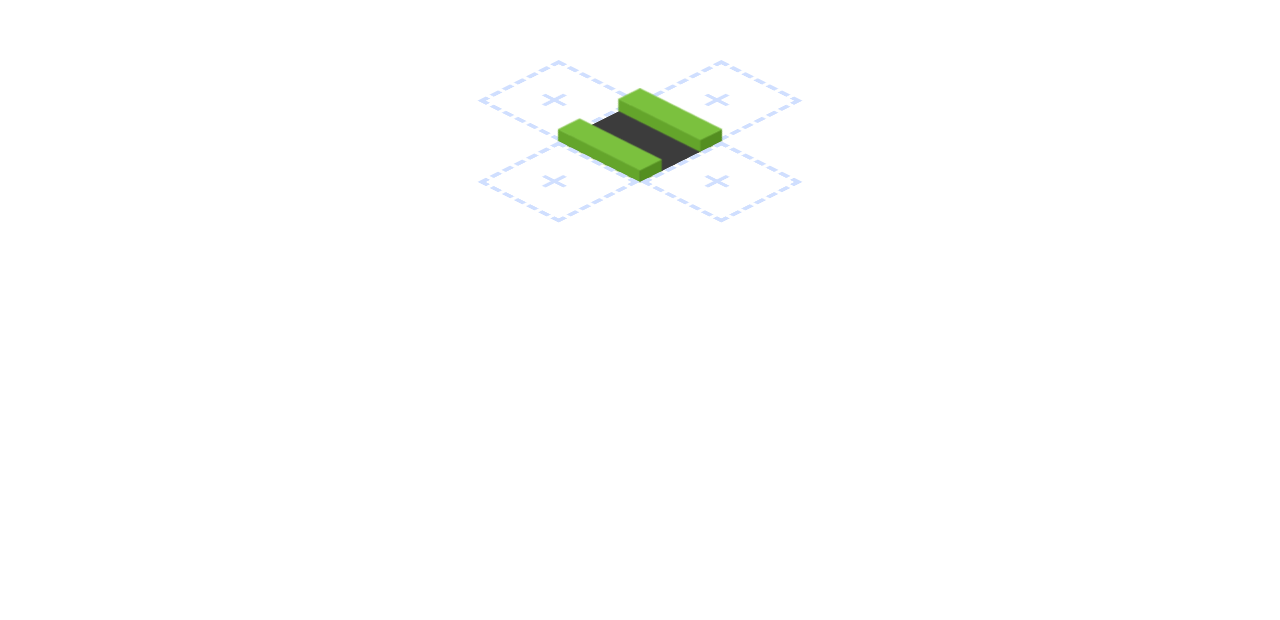
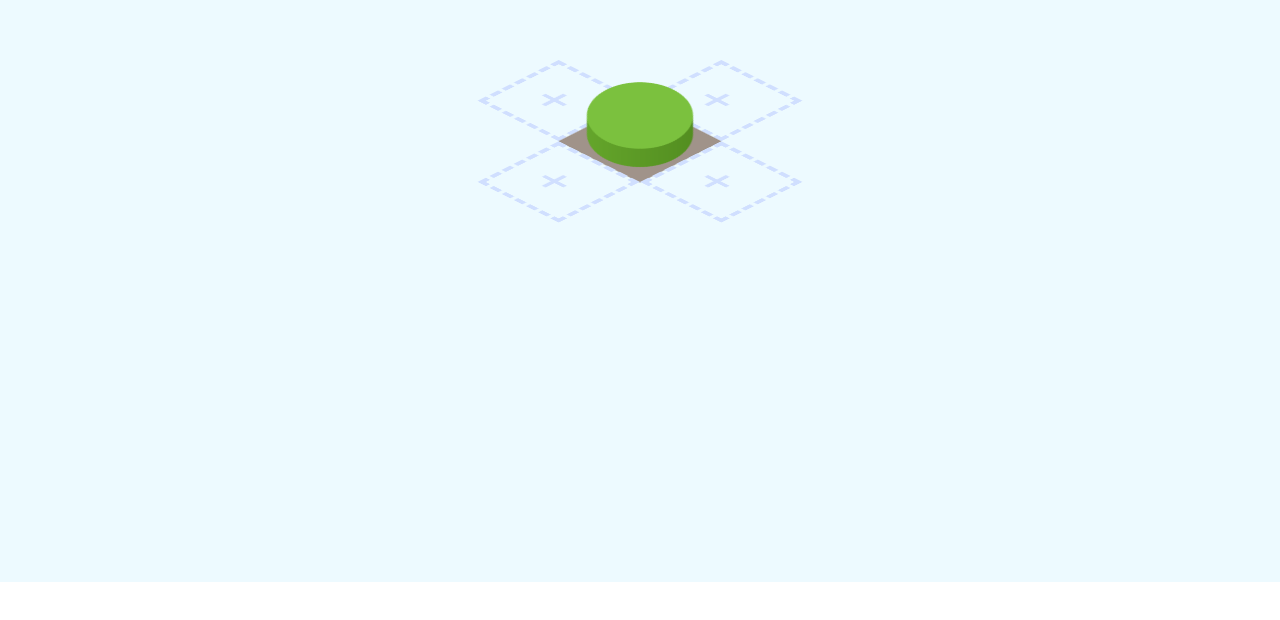
Before and after one commit to MelvinIdema/soundof, a React (Create React App) app: page / in a window 1280 px wide. Shown: the part 218-838 px from the top of the page. Built offline with nearby package versions, Linux system fonts and the light colour scheme.

Commit message:
Tile to ENUM

```diff
--- a/src/App.css
+++ b/src/App.css
@@ -18,12 +18,3 @@
     background: #538E20;
     transform: skewY(45deg) translateY(calc(15px / 2));
 } */
-
-.object {
-    position: absolute;
-    z-index: 3;
-}
-.screenshot {
-    position: absolute;
-    z-index: 0;
-}
--- a/src/App.js
+++ b/src/App.js
@@ -1,38 +1,22 @@
 import { useState, useEffect } from "react";
-import Tile from "./components/Tile";
-import Grid from "./components/Grid";
+// Components
+import TileMap from "./components/TileMap";
+// Helpers
+import generateId from "./helpers/generateId";
+// CSS
 import "./App.css";
 
 function App() {
-  /**
-   * Generates a UUID to prevent same key error
-   * @returns {string}
-   */
-  function uuidv4() {
-    return "xxxxxxxx-xxxx-4xxx-yxxx-xxxxxxxxxxxx".replace(
-      /[xy]/g,
-      function (c) {
-        const r = (Math.random() * 16) | 0,
-          v = c === "x" ? r : (r & 0x3) | 0x8;
-        return v.toString(16);
-      }
-    );
-  }
-
   /**
    * Initializes a 2D array and fills it with 0s.
    * For demo Purposes the initial tile is added. In the future we probably want
    * to take tile data from an external API and populate the 2D array accordingly.
    * This means that the starting tile will be generated on the server side.
    */
-  const [tiles, setTiles] = useState(
-    new Array(32).fill([]).map(() => new Array(32).fill(0))
-  );
+  const [tiles, setTiles] = useState(new Array(32).fill([]).map(() => new Array(32).fill(0)));
   useEffect(() => {
-    addTile({ id: 1, variant: 1, row: 15, col: 15 });
-    tiles.forEach((row) =>
-      row.forEach((tile) => tile !== 0 && renderCreatables(tile))
-    );
+    addTile({ id: 1, variant: "TILE_BUSH", row: 15, col: 15 });
+    tiles.forEach((row) => row.forEach((tile) => tile !== 0 && renderCreatables(tile)));
   }, []);
 
   /**
@@ -42,11 +26,11 @@ function App() {
    * @param tile
    */
   function renderCreatables(tile) {
-    if (tile.variant === 2) return;
+    if (tile.variant === "TILE_CREATABLE") return;
 
     const defaultCreatable = {
       id: null,
-      variant: 2,
+      variant: "TILE_CREATABLE",
       row: tile.row,
       col: tile.col,
     };
@@ -54,7 +38,7 @@ function App() {
     if (tile.col !== 31 && tiles[tile.row][tile.col + 1] === 0) {
       addTile({
         ...defaultCreatable,
-        id: uuidv4(),
+        id: generateId(),
         col: tile.col + 1,
       });
     }
@@ -62,7 +46,7 @@ function App() {
     if (tile.col !== 0 && tiles[tile.row][tile.col - 1] === 0) {
       addTile({
         ...defaultCreatable,
-        id: uuidv4(),
+        id: generateId(),
         col: tile.col - 1,
       });
     }
@@ -70,7 +54,7 @@ function App() {
     if (tile.row !== 0 && tiles[tile.row - 1][tile.col] === 0) {
       addTile({
         ...defaultCreatable,
-        id: uuidv4(),
+        id: generateId(),
         row: tile.row - 1,
       });
     }
@@ -78,14 +62,14 @@ function App() {
     if (tile.row !== 31 && tiles[tile.row + 1][tile.col] === 0) {
       addTile({
         ...defaultCreatable,
-        id: uuidv4(),
+        id: generateId(),
         row: tile.row + 1,
       });
     }
   }
 
   /**
-   * Adds a tile to the Tiles state.
+   * Adds a tile to the TileMap state.
    * Calls renderCreatables to determine if there should be
    * new creatable tiles added to the board.
    * @param tile
@@ -106,11 +90,9 @@ function App() {
    */
   function createFilled(tile) {
     const plaatjeID = Math.floor(Math.random() * 2);
-    console.log(plaatjeID);
-
     const newTile = {
-      id: uuidv4(),
-      variant: plaatjeID,
+      id: generateId(),
+      variant: plaatjeID === 0 ? "TILE_BUSH" : "TILE_PATH",
       row: tile.row,
       col: tile.col,
     };
@@ -123,15 +105,13 @@ function App() {
    * @param tile
    */
   function handleTileClick(tile) {
-    if (tile.variant === 2) {
+    if (tile.variant === "TILE_CREATABLE") {
       createFilled(tile);
     }
   }
 
   return (<>
-      <Grid isometric>
-        {tiles.map((row) => row.map((tile) => tile !== 0 && <Tile key={tile.id} onTileClick={() => handleTileClick(tile)} tile={tile}/>))}
-      </Grid>
+      <TileMap onTileClick={handleTileClick} tiles={tiles} isometric/>
   </>);
 }
 
--- a/src/components/Tile/style.js
+++ b/src/components/Tile/style.js
@@ -23,7 +23,7 @@ export const StyledTile = styled.div(({ variant }) => css`
     pointer-events: none;
   }
 
-  ${variant === 0 &&
+  ${variant === "TILE_BUSH" &&
     css`
       &:before {
         background-image: url(${Bush});
@@ -34,7 +34,7 @@ export const StyledTile = styled.div(({ variant }) => css`
       }
     `}
 
-  ${variant === 1 &&
+  ${variant === "TILE_PATH" &&
   css`
       &:before {
         background-image: url(${Path});
@@ -45,7 +45,7 @@ export const StyledTile = styled.div(({ variant }) => css`
       }
     `}
 
-  ${variant === 2 && css`
+  ${variant === "TILE_CREATABLE" && css`
     outline: 6px dashed #D0DFFF;
     outline-offset: -6px;
     cursor: pointer;
--- a/src/components/Grid/index.js
+++ b/src/components/TileMap/index.js
@@ -1,15 +1,16 @@
 import React, { useEffect, useRef, useState } from "react";
 import { StyledMap, StyledGrid } from './style';
+import Tile from "../Tile";
 
-export default function Grid(props) {
-  const { isometric, children } = props;
+export default function TileMap(props) {
+  const { isometric, tiles, onTileClick } = props;
   const gridEl = useRef(null);
   const [position, setPosition] = useState({ x: null, y: null });
   const [pressed, setPressed] = useState(false);
 
   /**
-   * When Grid is loaded into the DOM CSS will have centered the Grid.
-   * We take the position of the Grid and put it into the Position state
+   * When TileMap is loaded into the DOM CSS will have centered the TileMap.
+   * We take the position of the TileMap and put it into the Position state
    */
   useEffect(() => {
     if (!gridEl.current) return;
@@ -19,7 +20,7 @@ export default function Grid(props) {
   /**
    * As soon as the Position state changes.
    * This code will run and update the left and top CSS properties
-   * on the Grid Element.
+   * on the TileMap Element.
    */
   useEffect(() => {
     if (!gridEl.current) return;
@@ -49,7 +50,7 @@ export default function Grid(props) {
       onMouseMove={handleMouseMove}
     >
       <StyledGrid isometric={isometric} ref={gridEl}>
-        {children}
+        {tiles.map((row) => row.map((tile) => tile !== 0 && <Tile key={tile.id} onTileClick={() => onTileClick(tile)} tile={tile}/>))}
       </StyledGrid>
     </StyledMap>
   )
--- a/src/components/Grid/style.js
+++ b/src/components/TileMap/style.js
@@ -4,6 +4,8 @@ export const StyledMap = styled.div`
   height: 100%;
   width: 100%;
   background-color: #EDFAFF;
+  overflow: hidden;
+  cursor: grab;
 `
 
 export const StyledGrid = styled.div(({ isometric }) => css`
--- /dev/null
+++ b/src/helpers/generateId.js
@@ -0,0 +1,16 @@
+import React from "react";
+
+/**
+ * Generates a UUID to prevent same key error
+ * @returns {string}
+ */
+export default function generateId() {
+  return "xxxxxxxx-xxxx-4xxx-yxxx-xxxxxxxxxxxx".replace(
+    /[xy]/g,
+    function (c) {
+      const r = (Math.random() * 16) | 0,
+        v = c === "x" ? r : (r & 0x3) | 0x8;
+      return v.toString(16);
+    }
+  );
+}
--- a/src/index.css
+++ b/src/index.css
@@ -17,3 +17,8 @@ code {
   font-family: source-code-pro, Menlo, Monaco, Consolas, 'Courier New',
     monospace;
 }
+
+#root {
+    height: 100%;
+    width: 100%;
+}
```
